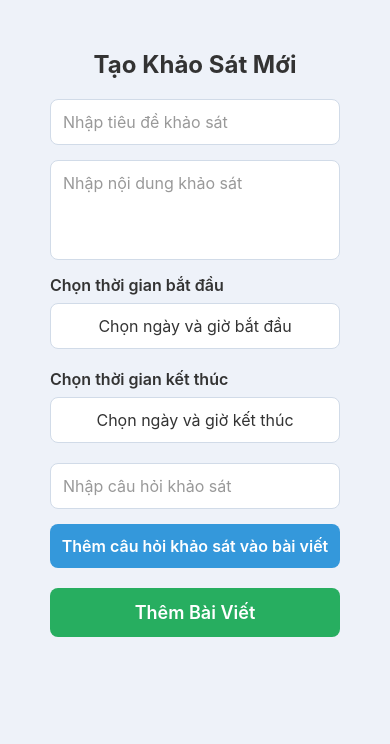
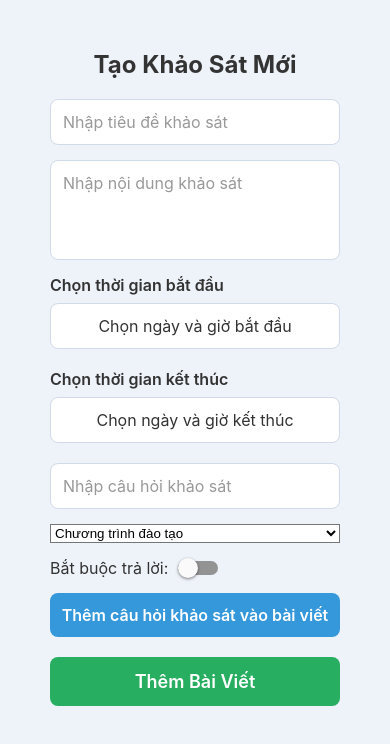
Before and after one commit to Shriek-356/Alumni-social-network_FE, a React Native app: screen /PostSurvey in a window 390 px wide. Shown: the top 744 px of the page. Built offline with nearby package versions, Linux system fonts and the light colour scheme.

Commit message:
Update Post_survey

```diff
--- a/Components/Post/PostSurvey.js
+++ b/Components/Post/PostSurvey.js
@@ -11,10 +11,12 @@ import {
   ScrollView,
 } from "react-native";
 import { getToken } from "../../configs/api";
-import { CurrentAccountUserContext } from "../../App";
+import {  CurrentUserContext } from "../../App";
 import { addPostSurvey, addQuestionPostSurvey } from "../../configs/API/PostSurveyApi";
 import DateTimePicker from "@react-native-community/datetimepicker";
 import { PostSurveyContext } from "../../App";
+import { Picker } from "@react-native-picker/picker";
+import { Switch } from "react-native-gesture-handler";
 
 const PostSurvey = () => {
   const [postSurveys, setPostSurveys] = useState([]);
@@ -23,12 +25,15 @@ const PostSurvey = () => {
   const [newSurveyContent, setNewSurveyContent] = useState("");
   const [token, setToken] = useState();
   const [loading, setLoading] = useState(false);
+  const [isRequired, setIsRequired] = useState(false);
   const [startTime, setStartTime] = useState("");
   const [endTime, setEndTime] = useState("");
   const [newSurveyQuestion, setNewSurveyQuestion] = useState("");
   const [questionList, setQuestionList] = useState([]);
+  const [selectedQuestionType , setSelectedQuestionType] = useState("Chương trình đào tạo")
   const navigation = useNavigation();
-  const [currentAccountUser, setCurrentAccountUser] = useContext(CurrentAccountUserContext);
+  const [currenttUser] = useContext(CurrentUserContext);
+
   const [postServeyInfo, setPostSurveyInfo] = useContext(PostSurveyContext);
 
   // Các state riêng cho picker của startTime
@@ -50,13 +55,13 @@ const PostSurvey = () => {
   }, []);
 
   const handleAddPostSurvey = async () => {
-    if (newSurveyTitle && newSurveyContent && startTime && endTime && currentAccountUser) {
+    if (newSurveyTitle && newSurveyContent && startTime && endTime && currenttUser) {
       const surveyData = {
         post_survey_title: newSurveyTitle,
         start_time: startTime,
         end_time: endTime,
         post_content: newSurveyContent,
-        account_id: currentAccountUser.id,
+        account_id: currenttUser.id,
       };
       try {
         setLoading(true);
@@ -93,12 +98,13 @@ const PostSurvey = () => {
   const handleAddQuestion = () => {
     if (newSurveyQuestion) {
       const newQuestion = {
-        content: newSurveyQuestion,
-        isRequired: true,
-        type: "Employment Status",
+        question_content: newSurveyQuestion,
+        is_required: isRequired ?"True":"False",
+        survey_question_type: selectedQuestionType,
       };
       setQuestionList([...questionList, newQuestion]);
       setNewSurveyQuestion("");
+      setIsRequired(false);
     }
   };
 
@@ -268,6 +274,25 @@ const PostSurvey = () => {
         placeholder="Nhập câu hỏi khảo sát"
         placeholderTextColor="#999"
       />
+      {/* {Picker chọn loại câu hỏi} */}
+      <Picker
+      selectedValue={selectedQuestionType}
+      onValueChange={(itemValue) => setSelectedQuestionType(itemValue)}
+        style= {styles.picker}
+
+      >
+        <Picker.Item label="Chương trình đào tạo" value="Chương trình đào tạo" />
+        <Picker.Item label="Nhu cầu tuyển dụng" value="Nhu cầu tuyển dụng" />
+        <Picker.Item label="Thu nhập cựu sinh viên" value="Thu nhập cựu sinh viên" />
+        <Picker.Item label="Tình hình việc làm" value="Tình hình việc làm" />
+      </Picker>
+
+      {/* {Ô chuyển để bắt buộc trả lời hay không} */}
+      <View style={styles.switchContainer}>
+        <Text style={styles.switchLabel}>Bắt buộc trả lời:</Text>
+        <Switch value={isRequired}
+        onValueChange={setIsRequired}/>
+      </View>
       <TouchableOpacity style={styles.addButton} onPress={handleAddQuestion}>
         <Text style={styles.addButtonText}>Thêm câu hỏi khảo sát vào bài viết</Text>
       </TouchableOpacity>
@@ -278,7 +303,9 @@ const PostSurvey = () => {
           <Text style={styles.questionListTitle}>Câu hỏi đã thêm:</Text>
           {questionList.map((question, index) => (
             <View key={index} style={styles.questionItem}>
-              <Text style={styles.questionText}>{question.content}</Text>
+              <Text style={styles.questionText}>
+            {question.question_content} - {question.survey_question_type} - {question.is_required}
+          </Text>
               <TouchableOpacity
                 style={styles.deleteButton}
                 onPress={() => handleDeleteQuestion(index)}
@@ -424,6 +451,30 @@ const styles = StyleSheet.create({
     fontSize: 18,
     fontWeight: "600",
   },
+  picker: {
+    backgroundColor: "#fff",
+    marginBottom: 15,
+  },
+  switchContainer: {
+    flexDirection: "row",
+    alignItems: "center",
+    marginBottom: 15,
+  },
+  switchLabel: {
+    fontSize: 16,
+    color: "#333",
+    marginRight: 10,
+  },
+  questionItem: {
+    backgroundColor: "#fff",
+    padding: 12,
+    borderRadius: 8,
+    marginBottom: 10,
+  },
+  questionText: {
+    fontSize: 15,
+    color: "#555",
+  },
 });
 
 export default PostSurvey;
```
Also changed, not shown: Components/Home/Home.js (line endings or trailing spaces).
